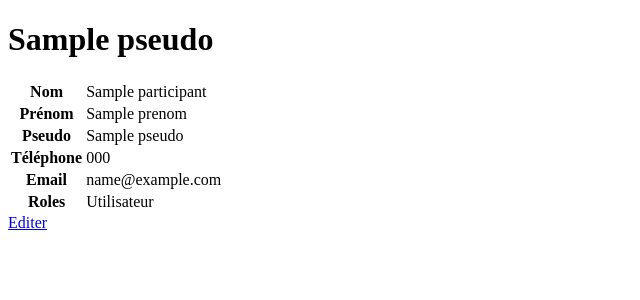
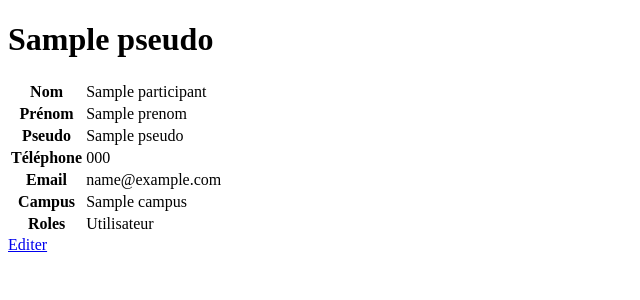
Before and after one commit to Manuriq/enisortie, a Symfony app: template templates/participant/show.html.twig in a window 1280 px wide. Shown: the part 114-414 px from the top of the page, without its empty margins (0-640 px from the left). Run offline with Twig, Linux system fonts and the light colour scheme; the template is opened without the code that fills it: most values are stand-ins (such as "Sample title", 1, 10 or a date in 2020); some libraries are stand-ins or nearby versions.

Commit message:
Ajout de campus aux pages "profil"

```diff
--- a/src/Controller/ParticipantController.php
+++ b/src/Controller/ParticipantController.php
@@ -35,7 +35,6 @@ class ParticipantController extends AbstractController
         if ($form->isSubmitted() && $form->isValid()) {
             $participantRepository->save($participant, true);
 
-            //Dans la méthode redirectToRoute -> 1er param -> la route, 2eme param -> un tableau de parametres, 3eme param -> status de la réponse
             return $this->redirectToRoute('app_participant_show', ['id'=>$participant->getId()], Response::HTTP_SEE_OTHER);
         }
 
--- a/src/Entity/Participant.php
+++ b/src/Entity/Participant.php
@@ -5,11 +5,13 @@ namespace App\Entity;
 use App\Repository\ParticipantRepository;
 use Doctrine\Common\Collections\Collection;
 use Doctrine\ORM\Mapping as ORM;
+use Symfony\Bridge\Doctrine\Validator\Constraints\UniqueEntity;
 use Symfony\Component\Security\Core\User\PasswordAuthenticatedUserInterface;
 use Symfony\Component\Security\Core\User\UserInterface;
 use Symfony\Component\Validator\Constraints as Assert;
 
 #[ORM\Entity(repositoryClass: ParticipantRepository::class)]
+#[UniqueEntity("pseudo")]
 class Participant implements UserInterface, PasswordAuthenticatedUserInterface
 {
     #[ORM\Id]
@@ -34,7 +36,6 @@ class Participant implements UserInterface, PasswordAuthenticatedUserInterface
     private ?string $prenom = null;
 
     #[ORM\Column(length: 180, unique: true)]
-    #[Assert\Unique]
     private ?string $pseudo = null;
 
     #[ORM\Column(length: 255)]
--- a/src/Form/ParticipantType.php
+++ b/src/Form/ParticipantType.php
@@ -18,6 +18,7 @@ class ParticipantType extends AbstractType
             ->add('pseudo')
             ->add('telephone')
             ->add('mail')
+            ->add('campus')
             ->add('password', PasswordType::class, [
                 'hash_property_path' => 'password',
                 'mapped' => false,
--- a/templates/participant/_form.html.twig
+++ b/templates/participant/_form.html.twig
@@ -18,6 +18,9 @@
     {{ form_label(form.password,'Mot de passe') }}
     {{ form_widget(form.password) }}
 
+    {{ form_label(form.campus,'Campus') }}
+    {{ form_widget(form.campus) }}
+
 <div>
 <button class="btn btn-primary me-md-5 mt-4">Sauvegarder</button>
 </div>
--- a/templates/participant/show.html.twig
+++ b/templates/participant/show.html.twig
@@ -28,6 +28,10 @@
                 <td>{{ participant.mail }}</td>
             </tr>
             <tr>
+                <th>Campus</th>
+                <td>{{ participant.campus }}</td>
+            </tr>
+            <tr>
                 <th>Roles</th>
                 {% if 'ROLE_ADMIN' in app.user.roles %}
                 <td>Administrateur</td>
```
